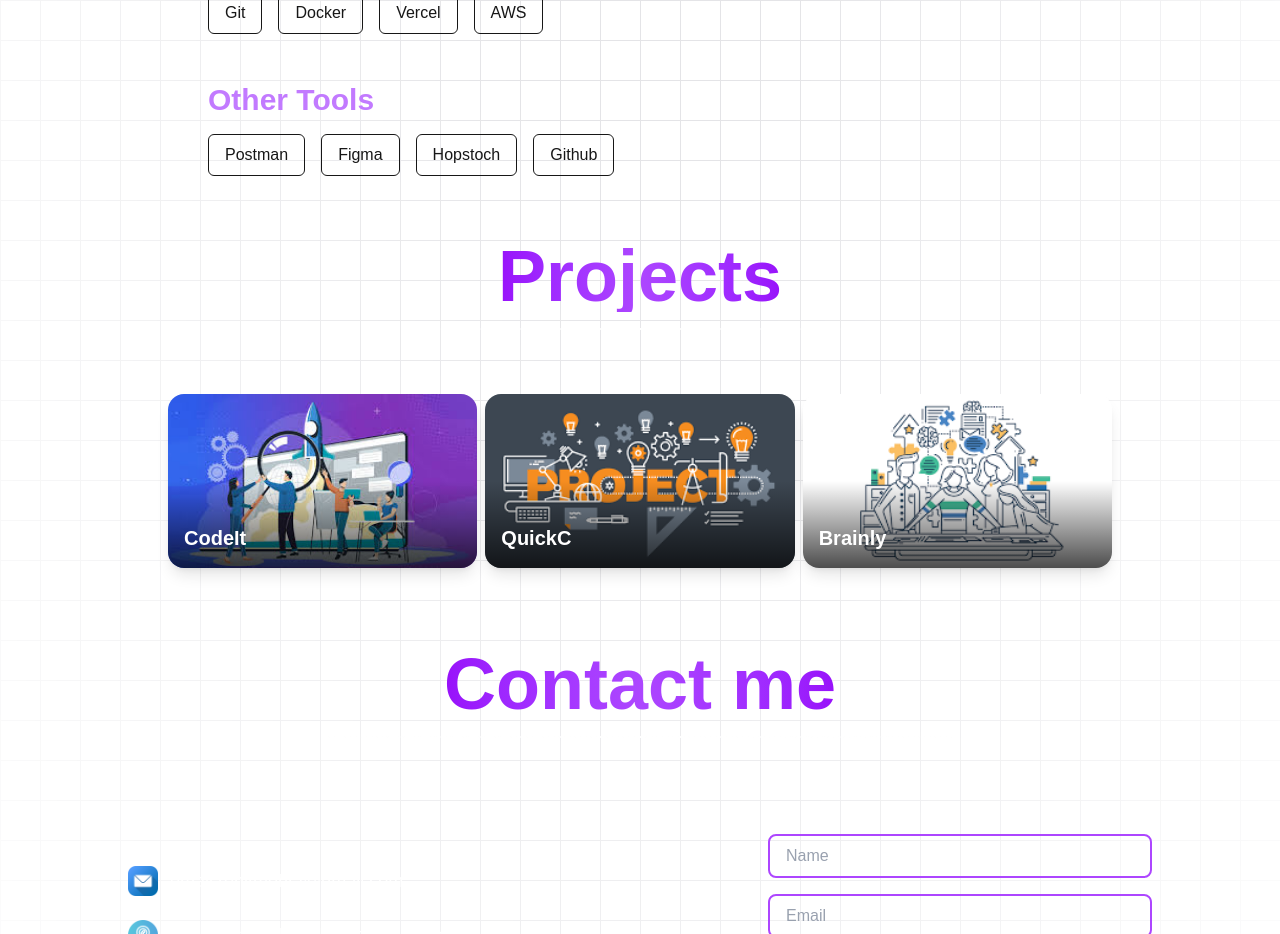
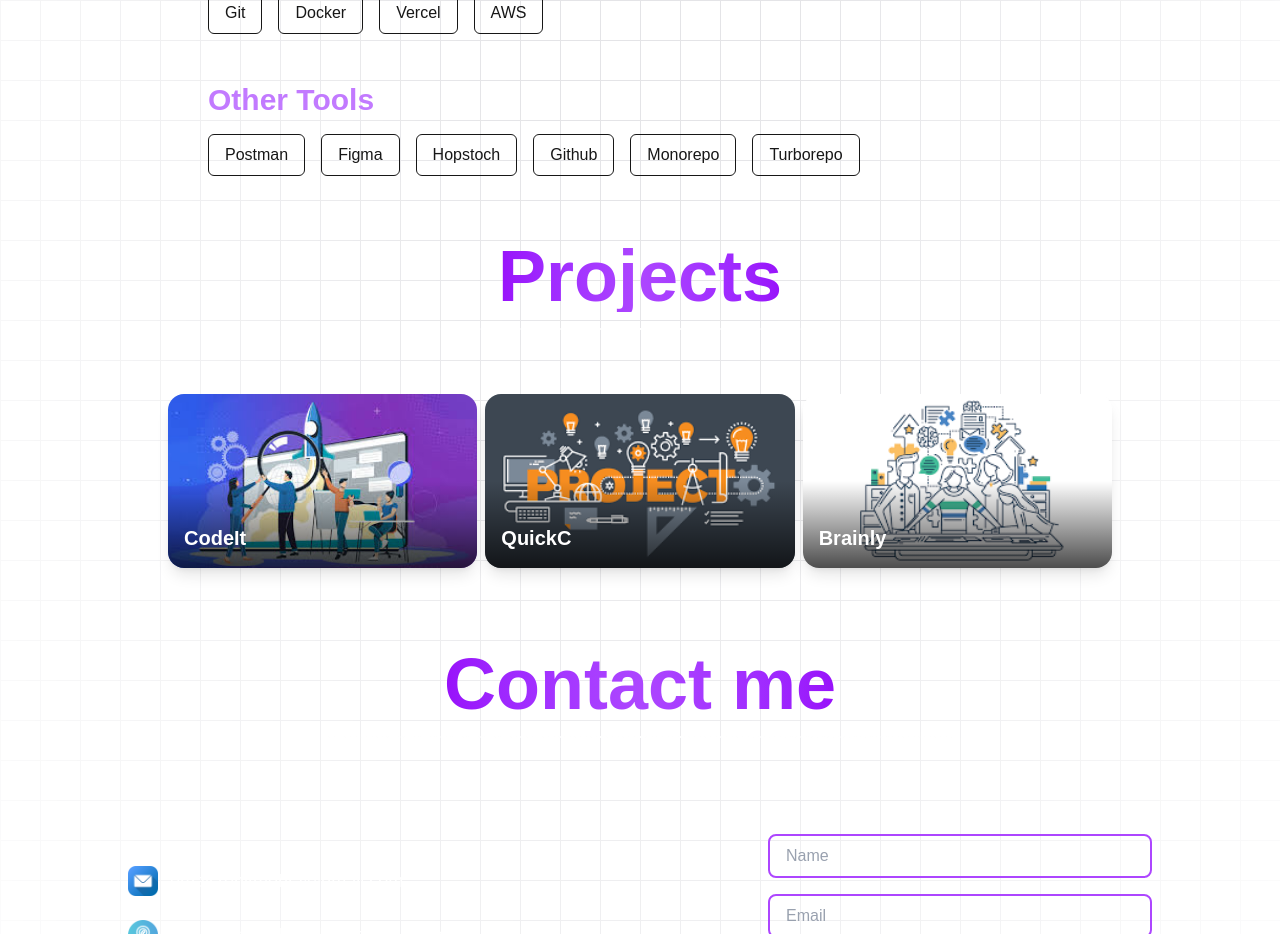
Before and after one commit to negativ14/portfolio, a Next.js app: page / in a window 1280 px wide. Shown: the part 2040-2974 px from the top of the page. Built offline with nearby package versions, Linux system fonts and the light colour scheme.

Commit message:
added skill

```diff
--- a/src/constants/index.ts
+++ b/src/constants/index.ts
@@ -115,6 +115,14 @@
         name: "Github",
         image: "/hopstoch.png"
     },
+    {
+        name: "Monorepo",
+        image: "/hop.png"
+    },
+    {
+        name: "Turborepo",
+        image: "/hop.png"
+    }
 ]
 
 export const projects = [
```
